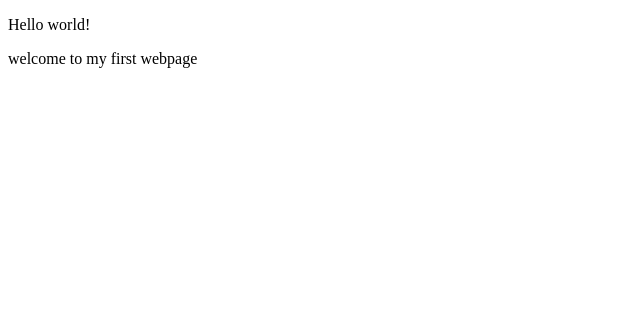
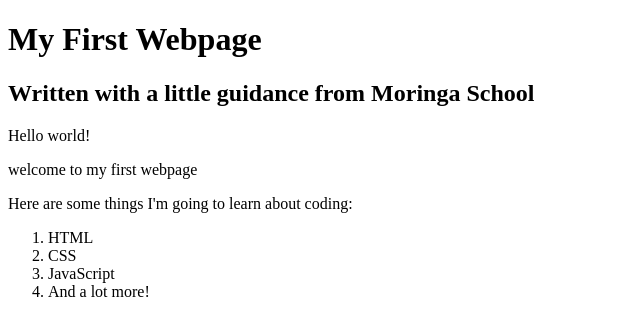
Before and after one commit to SHABA-YAGA/another-first, a plain HTML site: page my-first-webpage.html in a window 1280 px wide. Shown: the whole page, without its empty margins (0-640 px from the left). Drawn offline with Linux system fonts and the light colour scheme.

Commit message:
another step done

```diff
--- a/my-first-webpage.html
+++ b/my-first-webpage.html
@@ -1,10 +1,18 @@
 <!DOCTYPE html>
 <html>
   <head>
-    <title>My first webpage!</title>
+    <h1>My First Webpage</h1>
+    <h2>Written with a little guidance from Moringa School</h2>
   </head>
   <body>
     <p>Hello world!</p>
     <p>welcome to my first webpage</p>
-  </body>
-</html>
+    <p>Here are some things I'm going to learn about coding:</p>
+      <ol>
+        <li>HTML</li>
+        <li>CSS</li>
+        <li>JavaScript</li>
+        <li>And a lot more!</li>
+      </ol>
+    </body>
+  </html>
```
